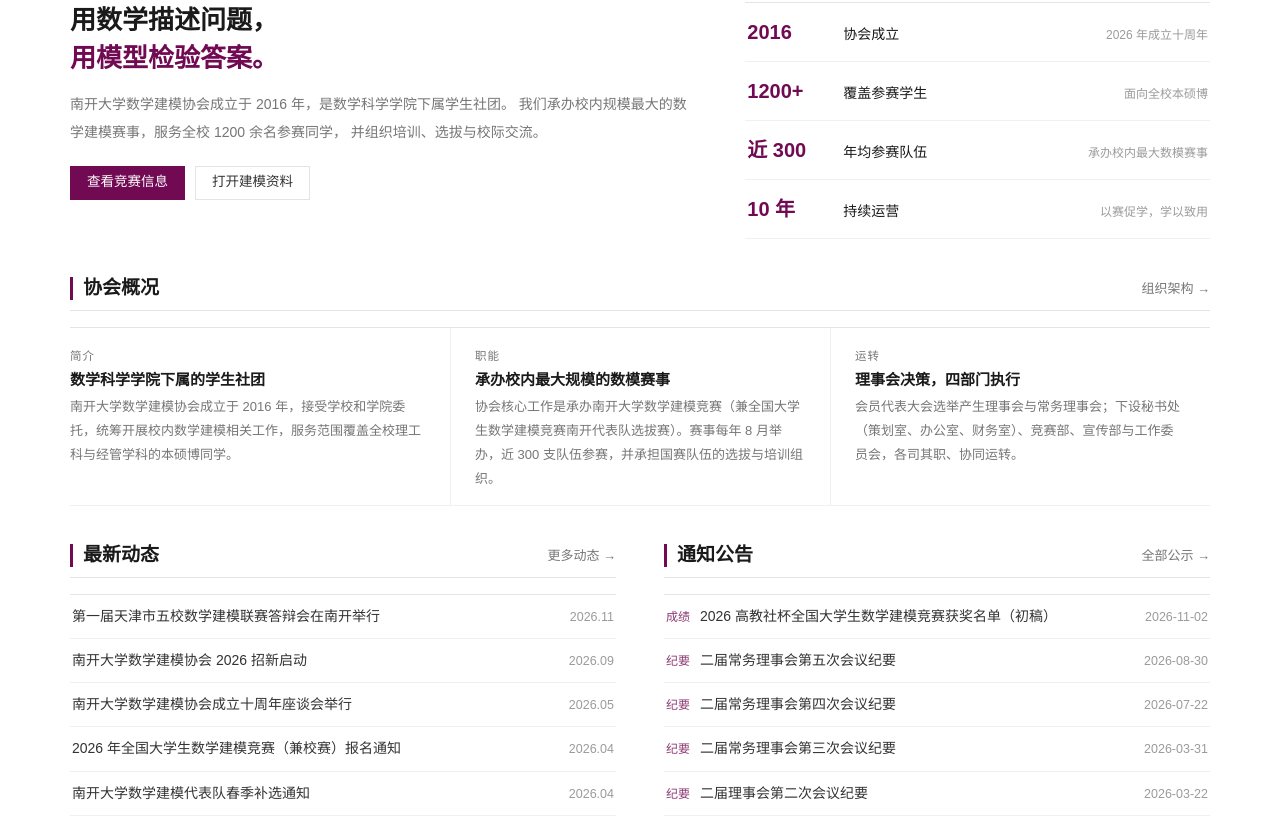
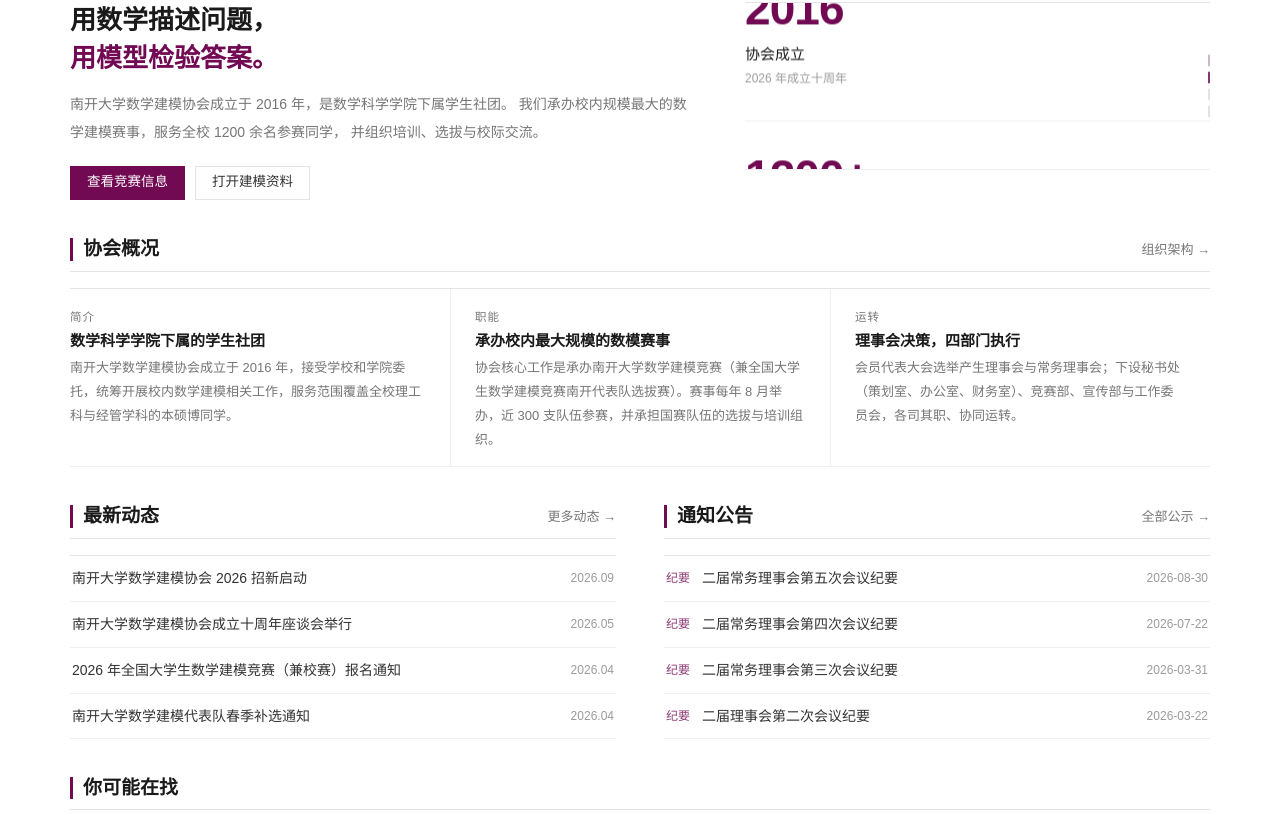
Before and after one commit to qhdx25/nkumathmodelingsite, a Vue app: page / in a window 1280 px wide. Shown: the part 531-1356 px from the top of the page. Built offline with nearby package versions, Linux system fonts and the light colour scheme.

Commit message:
feat: 首页统计/最新动态/通知公告改为竖向轮播，新增动态归档页修复更多动态跳转

```diff
--- a/assets/main.css
+++ b/assets/main.css
@@ -326,6 +326,108 @@ main { flex: 1; }
 }
 .stat-label { font-size: 14px; color: var(--ink); }
 .stat-note { margin-left: auto; font-size: 12px; color: var(--faint); }
+
+/* 动态归档页 */
+.news-archive { border-top: 1px solid var(--line); }
+.news-archive li { border-bottom: 1px solid var(--line-soft); }
+.news-archive a { display: flex; gap: 22px; padding: 14px 2px; }
+.news-archive time {
+  flex: none;
+  width: 78px;
+  padding-top: 3px;
+  font-size: 12.5px;
+  color: var(--faint);
+  font-variant-numeric: tabular-nums;
+}
+.news-archive h3 { font-size: 15px; }
+.news-archive a:hover h3 { color: var(--accent); }
+.news-archive p { font-size: 13px; color: var(--muted); line-height: 1.75; margin-top: 4px; }
+.news-archive .src { display: inline-block; margin-top: 6px; font-size: 12px; color: var(--faint); }
+
+/* ---------- 竖向轮播（ticker） ---------- */
+.ticker {
+  position: relative;
+  overflow: hidden;
+  border-top: 1px solid var(--line);
+  border-bottom: 1px solid var(--line-soft);
+}
+.ticker-track { will-change: transform; }
+.ticker-cell {
+  display: flex;
+  align-items: stretch;
+  box-sizing: border-box;
+  border-bottom: 1px solid var(--line-soft);
+}
+.ticker-cell > * { flex: 1; min-width: 0; }
+.ticker.has-dots .ticker-cell { padding-right: 26px; }
+
+.ticker-dots {
+  position: absolute;
+  right: 0;
+  top: 50%;
+  transform: translateY(-50%);
+  display: flex;
+  flex-direction: column;
+  align-items: flex-end;
+  gap: 5px;
+}
+.ticker-dot {
+  width: 2px;
+  height: 12px;
+  padding: 0;
+  border: 0;
+  border-radius: 1px;
+  background: #e2e2e2;
+  cursor: pointer;
+  transition: background 0.2s ease;
+}
+.ticker-dot.is-active { background: var(--accent); }
+
+/* 列表型单元格（标题 + 日期，单行） */
+.news-cell,
+.notice-cell {
+  display: flex;
+  align-items: center;
+  gap: 12px;
+  padding: 0 2px;
+}
+.cell-title {
+  flex: 1;
+  min-width: 0;
+  font-size: 14px;
+  color: var(--text);
+  line-height: 1.6;
+  white-space: nowrap;
+  overflow: hidden;
+  text-overflow: ellipsis;
+}
+.cell-date {
+  flex: none;
+  font-size: 12px;
+  color: var(--faint);
+  font-variant-numeric: tabular-nums;
+}
+.cell-tag { flex: none; font-size: 12px; color: var(--accent-light); }
+.news-cell:hover .cell-title,
+.notice-cell:hover .cell-title { color: var(--accent); }
+
+/* 数字轮播 */
+.stat {
+  display: flex;
+  flex-direction: column;
+  justify-content: center;
+  padding: 4px 0;
+}
+.stat .stat-v {
+  font-size: 46px;
+  font-weight: 700;
+  line-height: 1;
+  letter-spacing: -0.02em;
+  color: var(--accent);
+  font-variant-numeric: tabular-nums;
+}
+.stat .stat-l { font-size: 15px; line-height: 1.5; color: var(--ink); margin-top: 12px; }
+.stat .stat-n { font-size: 12px; line-height: 1.6; color: var(--faint); margin-top: 4px; }
 
 /* ---------- 列表：标题 + 日期 ---------- */
 .list { border-top: 1px solid var(--line); }
--- a/components/NewsFeed.vue
+++ b/components/NewsFeed.vue
@@ -1,6 +1,7 @@
 <script setup>
 import { RouterLink } from 'vue-router'
-import { news, newsMore } from '../data/site'
+import VerticalTicker from './VerticalTicker.vue'
+import { news } from '../data/site'
 import { listNotices } from '../data/notices'
 
 const notices = listNotices().slice(0, 6)
@@ -13,21 +14,17 @@ const catLabel = { award: '成绩', minutes: '纪要' }
       <div>
         <div class="section-head">
           <h2>最新动态</h2>
-          <a class="head-link" :href="newsMore.url" target="_blank" rel="noreferrer">
-            {{ newsMore.label }} →
-          </a>
+          <RouterLink class="head-link" to="/news">更多动态 →</RouterLink>
         </div>
 
-        <ul class="list">
-          <li v-for="item in news" :key="item.title">
-            <a :href="item.url" target="_blank" rel="noreferrer" :title="item.source">
-              <span class="list-title">{{ item.title }}</span>
-              <time>{{ item.date }}</time>
+        <VerticalTicker :items="news" :rows="4" :cell-height="46" :interval="3200">
+          <template #default="{ item }">
+            <a class="news-cell" :href="item.url" target="_blank" rel="noreferrer">
+              <span class="cell-title">{{ item.title }}</span>
+              <time class="cell-date">{{ item.date }}</time>
             </a>
-          </li>
-        </ul>
-
-        <p class="section-foot">{{ newsMore.hint }}，新推送同步转载至此。</p>
+          </template>
+        </VerticalTicker>
       </div>
 
       <div>
@@ -36,17 +33,15 @@ const catLabel = { award: '成绩', minutes: '纪要' }
           <RouterLink class="head-link" to="/notice">全部公示 →</RouterLink>
         </div>
 
-        <ul class="list">
-          <li v-for="n in notices" :key="n.slug">
-            <RouterLink :to="`/notice/${n.slug}`">
-              <span class="list-tag">{{ catLabel[n.category] }}</span>
-              <span class="list-title">{{ n.title }}</span>
-              <time>{{ n.date }}</time>
+        <VerticalTicker :items="notices" :rows="4" :cell-height="46" :interval="4200">
+          <template #default="{ item }">
+            <RouterLink class="notice-cell" :to="`/notice/${item.slug}`">
+              <span class="cell-tag">{{ catLabel[item.category] }}</span>
+              <span class="cell-title">{{ item.title }}</span>
+              <time class="cell-date">{{ item.date }}</time>
             </RouterLink>
-          </li>
-        </ul>
-
-        <p class="section-foot">成绩名单、会议纪要与公示文件，均可站内逐页阅读。</p>
+          </template>
+        </VerticalTicker>
       </div>
     </div>
   </section>
--- /dev/null
+++ b/components/VerticalTicker.vue
@@ -0,0 +1,112 @@
+<script setup>
+import { computed, onBeforeUnmount, onMounted, ref } from 'vue'
+
+const props = defineProps({
+  items: { type: Array, required: true },
+  rows: { type: Number, default: 4 },
+  // 固定行高（不传则按首个单元格实测高度）
+  cellHeight: { type: Number, default: 0 },
+  interval: { type: Number, default: 3500 },
+  // 右侧竖向指示点
+  dots: { type: Boolean, default: false },
+})
+
+const rootRef = ref(null)
+const index = ref(0)
+const measured = ref(0)
+const paused = ref(false)
+const animate = ref(true)
+let timer = null
+
+const canScroll = computed(() => props.items.length > props.rows)
+const cellH = computed(() => props.cellHeight || measured.value)
+const visibleRows = computed(() => Math.min(props.rows, props.items.length))
+
+// 末尾补 rows 个克隆项：滚到第 n 位时画面与第 0 位完全一致，可无感回跳
+const loop = computed(() =>
+  props.items.length > props.rows ? [...props.items, ...props.items.slice(0, props.rows)] : props.items,
+)
+const activeIndex = computed(() => index.value % props.items.length)
+
+const rootStyle = computed(() =>
+  cellH.value ? { height: `${cellH.value * visibleRows.value}px` } : null,
+)
+const cellStyle = computed(() => (cellH.value ? { height: `${cellH.value}px` } : null))
+const trackStyle = computed(() => ({
+  transform: `translateY(-${index.value * cellH.value}px)`,
+  transition: animate.value ? 'transform 0.5s ease' : 'none',
+}))
+
+function measure() {
+  if (props.cellHeight) return
+  const first = rootRef.value?.querySelector('.ticker-cell')
+  if (first) {
+    const h = Math.round(first.getBoundingClientRect().height)
+    if (h > 0) measured.value = h
+  }
+}
+
+function step() {
+  if (paused.value || !canScroll.value) return
+  index.value += 1
+}
+
+function handleEnd() {
+  if (index.value >= props.items.length) {
+    animate.value = false
+    index.value = 0
+    requestAnimationFrame(() => requestAnimationFrame(() => { animate.value = true }))
+  }
+}
+
+function goTo(i) {
+  animate.value = true
+  index.value = i
+}
+
+onMounted(() => {
+  measure()
+  window.addEventListener('resize', measure)
+  if (window.matchMedia('(prefers-reduced-motion: reduce)').matches) {
+    animate.value = false
+    return
+  }
+  timer = setInterval(step, props.interval)
+})
+
+onBeforeUnmount(() => {
+  if (timer) clearInterval(timer)
+  window.removeEventListener('resize', measure)
+})
+</script>
+
+<template>
+  <div
+    ref="rootRef"
+    class="ticker"
+    :class="{ 'has-dots': dots, 'is-static': !canScroll }"
+    :style="rootStyle"
+    @mouseenter="paused = true"
+    @mouseleave="paused = false"
+    @focusin="paused = true"
+    @focusout="paused = false"
+  >
+    <div class="ticker-track" :style="trackStyle" @transitionend="handleEnd">
+      <div v-for="(item, i) in loop" :key="i" class="ticker-cell" :style="cellStyle">
+        <slot :item="item" :index="i"></slot>
+      </div>
+    </div>
+
+    <div v-if="dots && canScroll" class="ticker-dots">
+      <button
+        v-for="(item, i) in items"
+        :key="i"
+        type="button"
+        class="ticker-dot"
+        :class="{ 'is-active': i === activeIndex }"
+        :aria-label="`第 ${i + 1} 项`"
+        @click="goTo(i)"
+      ></button>
+    </div>
+  </div>
+</template>
--- a/pages/HomePage.vue
+++ b/pages/HomePage.vue
@@ -2,6 +2,7 @@
 import { RouterLink } from 'vue-router'
 import HeroSlider from '../components/HeroSlider.vue'
 import NewsFeed from '../components/NewsFeed.vue'
+import VerticalTicker from '../components/VerticalTicker.vue'
 import { banners, entries, intro, stats } from '../data/site'
 </script>
 
@@ -27,13 +28,15 @@ import { banners, entries, intro, stats } from '../data/site'
           </div>
         </div>
 
-        <div class="stat-grid">
-          <div v-for="item in stats" :key="item.label" class="stat-card">
-            <span class="stat-value">{{ item.value }}</span>
-            <span class="stat-label">{{ item.label }}</span>
-            <span class="stat-note">{{ item.note }}</span>
-          </div>
-        </div>
+        <VerticalTicker :items="stats" :rows="1" :cell-height="168" :interval="5000" dots>
+          <template #default="{ item }">
+            <div class="stat">
+              <p class="stat-v">{{ item.value }}</p>
+              <p class="stat-l">{{ item.label }}</p>
+              <p class="stat-n">{{ item.note }}</p>
+            </div>
+          </template>
+        </VerticalTicker>
       </div>
     </section>
 
--- /dev/null
+++ b/pages/NewsPage.vue
@@ -0,0 +1,37 @@
+<script setup>
+import { news, newsMore } from '../data/site'
+</script>
+
+<template>
+  <main class="page">
+    <section class="page-head">
+      <div class="container">
+        <h1>最新动态</h1>
+        <p class="page-lead">
+          协会与学院相关报道，按时间倒序排列。原文发布在南开新闻网、数学科学学院公众号或赛事官网。
+        </p>
+      </div>
+    </section>
+
+    <section class="section">
+      <div class="container">
+        <ul class="news-archive">
+          <li v-for="item in news" :key="item.title">
+            <a :href="item.url" target="_blank" rel="noreferrer">
+              <time>{{ item.date }}</time>
+              <div>
+                <h3>{{ item.title }}</h3>
+                <p>{{ item.summary }}</p>
+                <span class="src">{{ item.source }} ↗</span>
+              </div>
+            </a>
+          </li>
+        </ul>
+
+        <p class="section-foot">
+          {{ newsMore.hint }}，新推送同步转载至此。需要补充条目，把「日期 / 标题 / 链接 / 摘要」给我即可。
+        </p>
+      </div>
+    </section>
+  </main>
+</template>
--- a/router.js
+++ b/router.js
@@ -11,6 +11,7 @@ const routes = [
   { path: '/notice', name: 'notice', component: () => import('./pages/NoticePage.vue'), meta: { title: '信息公示' } },
   { path: '/notice/:slug', name: 'notice-detail', component: () => import('./pages/NoticeDetailPage.vue'), meta: { title: '信息公示' } },
   { path: '/committee', name: 'committee', component: () => import('./pages/CommitteePage.vue'), meta: { title: '委员会' } },
+  { path: '/news', name: 'news', component: () => import('./pages/NewsPage.vue'), meta: { title: '最新动态' } },
   { path: '/:pathMatch(.*)*', name: 'not-found', component: () => import('./pages/NotFoundPage.vue'), meta: { title: '页面不存在' } },
 ]
 
```
